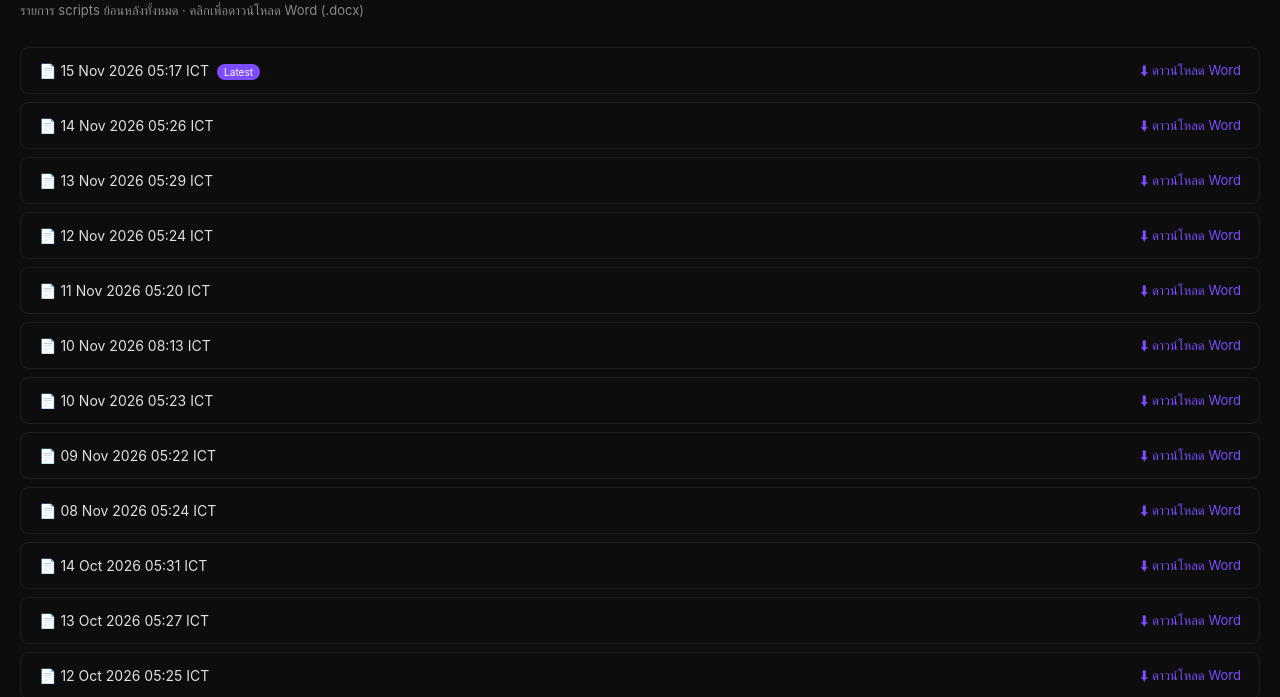
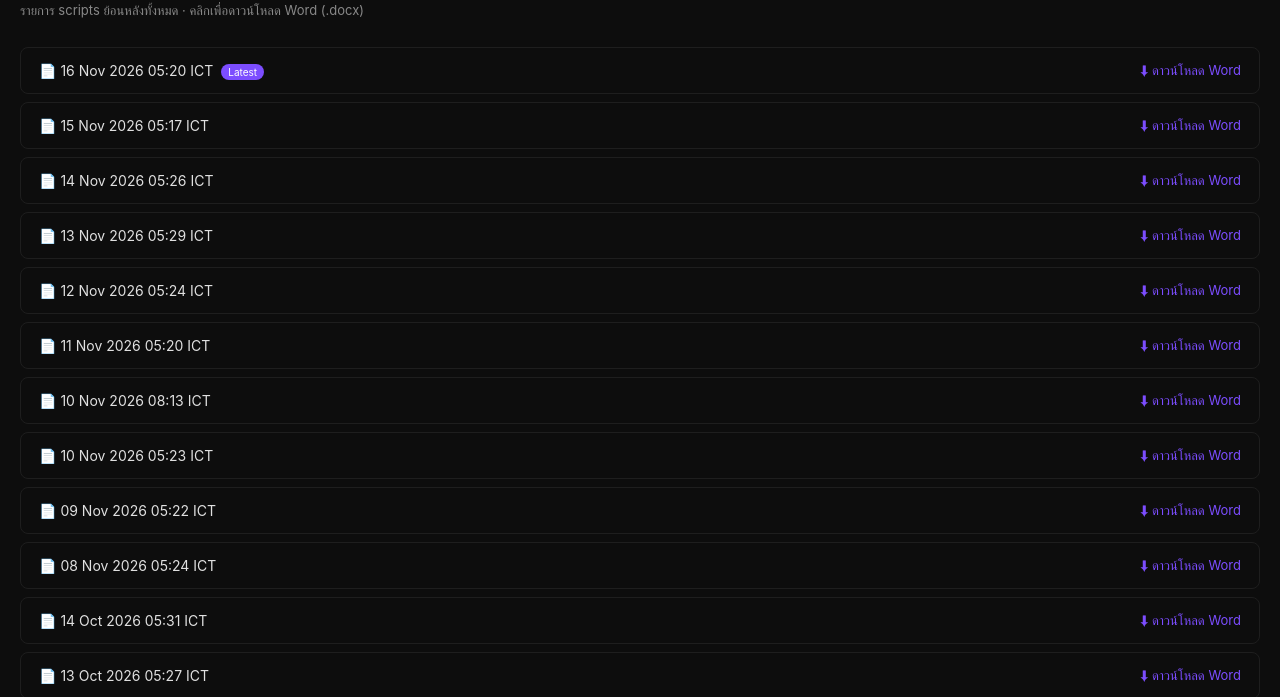
Before and after one commit to nathatayaapi-creator/farming-report, a plain HTML site: page scripts/index.html in a window 1280 px wide. Shown: the part 104-801 px from the top of the page. Drawn offline with Linux system fonts and the light colour scheme.

Commit message:
Rebuild scripts index 16 Nov 2026 05:20 ICT

```diff
--- a/scripts/index.html
+++ b/scripts/index.html
@@ -23,7 +23,8 @@
 <a class="back" href="https://farming-report.pages.dev/">← Report ล่าสุด</a>
 <h1>✍️ TikTok Scripts Archive</h1>
 <p class="sub">รายการ scripts ย้อนหลังทั้งหมด · คลิกเพื่อดาวน์โหลด Word (.docx)</p>
-<a class="row" href="https://farming-report.pages.dev/scripts/scripts_20261115_051744.docx" download="scripts_20261115_051744.docx"><span class="label">📄 15 Nov 2026  05:17 ICT<span style="background:#7c4dff;color:#fff;font-size:10px;padding:2px 7px;border-radius:10px;margin-left:8px">Latest</span></span><span class="dl">⬇ ดาวน์โหลด Word</span></a>
+<a class="row" href="https://farming-report.pages.dev/scripts/scripts_20261116_052014.docx" download="scripts_20261116_052014.docx"><span class="label">📄 16 Nov 2026  05:20 ICT<span style="background:#7c4dff;color:#fff;font-size:10px;padding:2px 7px;border-radius:10px;margin-left:8px">Latest</span></span><span class="dl">⬇ ดาวน์โหลด Word</span></a>
+<a class="row" href="https://farming-report.pages.dev/scripts/scripts_20261115_051744.docx" download="scripts_20261115_051744.docx"><span class="label">📄 15 Nov 2026  05:17 ICT</span><span class="dl">⬇ ดาวน์โหลด Word</span></a>
 <a class="row" href="https://farming-report.pages.dev/scripts/scripts_20261114_052641.docx" download="scripts_20261114_052641.docx"><span class="label">📄 14 Nov 2026  05:26 ICT</span><span class="dl">⬇ ดาวน์โหลด Word</span></a>
 <a class="row" href="https://farming-report.pages.dev/scripts/scripts_20261113_052921.docx" download="scripts_20261113_052921.docx"><span class="label">📄 13 Nov 2026  05:29 ICT</span><span class="dl">⬇ ดาวน์โหลด Word</span></a>
 <a class="row" href="https://farming-report.pages.dev/scripts/scripts_20261112_052442.docx" download="scripts_20261112_052442.docx"><span class="label">📄 12 Nov 2026  05:24 ICT</span><span class="dl">⬇ ดาวน์โหลด Word</span></a>
```
